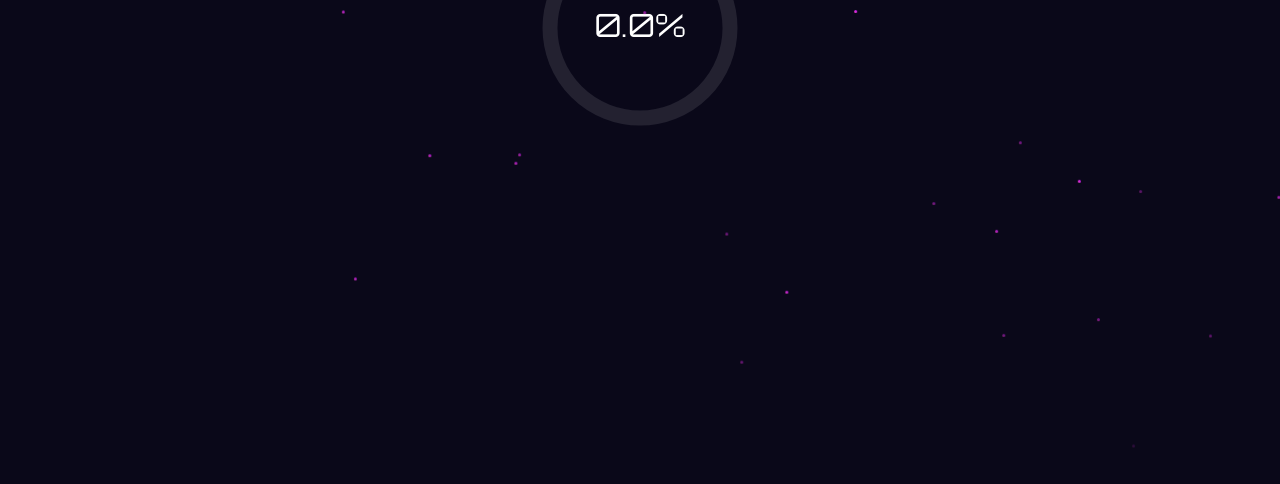
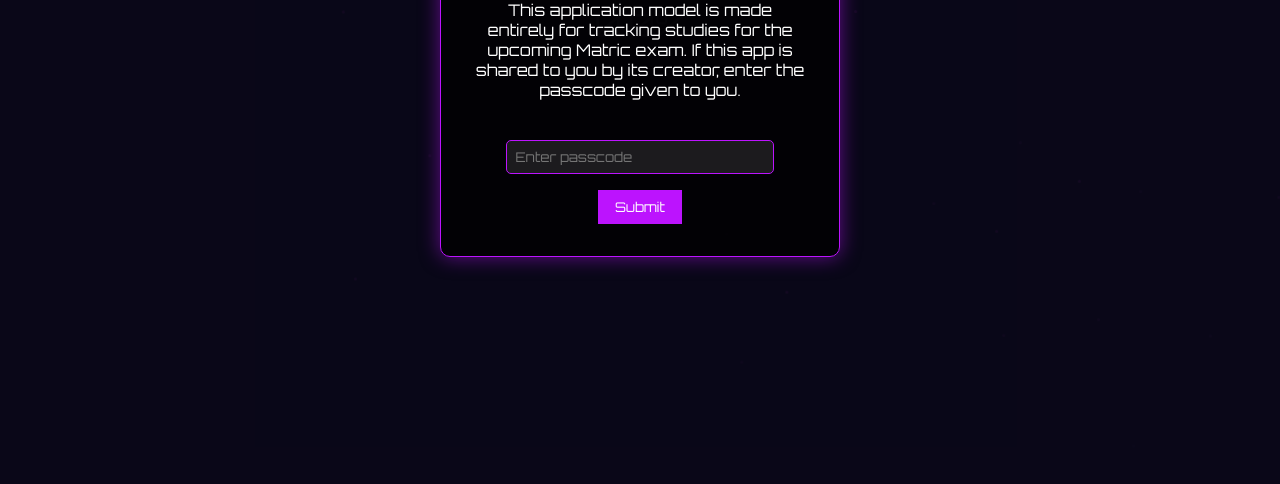
Before and after one commit to winnerlife/studyyy, a plain HTML site: page index.html in a window 1280 px wide. Shown: the part 316-800 px from the top of the page. Drawn offline with Linux system fonts and the light colour scheme.

Commit message:
index.html

```diff
--- a/index.html
+++ b/index.html
@@ -165,10 +165,81 @@
       height: 8px;
       will-change: transform;
     }
+    /* Modal styles for the pop-up warning */
+    #password-modal {
+      position: fixed;
+      top: 0;
+      left: 0;
+      width: 100vw;
+      height: 100vh;
+      background: rgba(10, 8, 25, 0.95);
+      display: flex;
+      align-items: center;
+      justify-content: center;
+      z-index: 10000;
+    }
+    #password-modal .modal-content {
+      background: rgba(0, 0, 0, 0.8);
+      border: 1px solid var(--neon-purple);
+      padding: 2rem;
+      border-radius: 10px;
+      text-align: center;
+      box-shadow: 0 0 20px rgba(188, 19, 254, 0.5);
+      width: 90%;
+      max-width: 400px;
+    }
+    #password-modal h1 {
+      font-size: 2em;
+      margin-bottom: 1rem;
+      color: var(--neon-pink);
+      text-shadow: 0 0 20px var(--neon-purple);
+    }
+    #password-modal p {
+      margin-bottom: 1.5rem;
+    }
+    #password-modal input {
+      width: 80%;
+      padding: 0.5rem;
+      margin: 1rem 0;
+      border: 1px solid var(--neon-purple);
+      border-radius: 5px;
+      background: rgba(255,255,255,0.1);
+      color: white;
+      font-family: 'Orbitron', sans-serif;
+    }
+    #password-modal button {
+      padding: 0.5rem 1rem;
+      border: none;
+      border: 1px solid var(--neon-purple);
+      background: var(--neon-purple);
+      color: white;
+      cursor: pointer;
+      transition: all 0.3s;
+    }
+    #password-modal button:hover {
+      background: var(--neon-pink);
+    }
+    #password-error {
+      color: #ff4444;
+      margin-top: 1rem;
+      display: none;
+    }
   </style>
   <link href="https://fonts.googleapis.com/css2?family=Orbitron:wght@400;700&display=swap" rel="stylesheet" />
 </head>
 <body>
+  <!-- Password Modal -->
+  <div id="password-modal">
+    <div class="modal-content">
+      <h1>WARNING</h1>
+      <p>This application model is made entirely for tracking studies for the upcoming Matric exam. If this app is shared to you by its creator, enter the passcode given to you.</p>
+      <input type="password" id="password-input" placeholder="Enter passcode" />
+      <br />
+      <button id="password-submit">Submit</button>
+      <p id="password-error">Password is incorrect. Please try again.</p>
+    </div>
+  </div>
+
   <div class="stars" id="stars"></div>
 
   <header>
@@ -215,6 +286,33 @@
   <div class="grid" id="subject-grid"></div>
 
   <script>
+    // Check if the user is already authenticated
+    if (localStorage.getItem('passcodeVerified') === 'true') {
+      document.getElementById('password-modal').style.display = 'none';
+    }
+
+    // Validate the passcode on modal submit
+    document.getElementById('password-submit').addEventListener('click', function() {
+      const passInput = document.getElementById('password-input').value.trim();
+      const errorElement = document.getElementById('password-error');
+      const validPasswords = ['X9obwrDUk8', '7gPWmJIgUA', '0SNiIdtY5b', 'kvLSo3ZARs', 'pI2Ltzzy2U'];
+      if (passInput.length < 10 || validPasswords.indexOf(passInput) === -1) {
+        errorElement.style.display = 'block';
+        errorElement.textContent = 'Password is incorrect. Please try again.';
+      } else {
+        // Set a flag in localStorage to prevent showing the modal again
+        localStorage.setItem('passcodeVerified', 'true');
+        document.getElementById('password-modal').style.display = 'none';
+      }
+    });
+
+    // Allow "Enter" key to submit the passcode
+    document.getElementById('password-input').addEventListener('keydown', function(e) {
+      if (e.key === 'Enter') {
+        document.getElementById('password-submit').click();
+      }
+    });
+
     // Shooting stars background
     function createStars() {
       const starsContainer = document.getElementById('stars');
```
